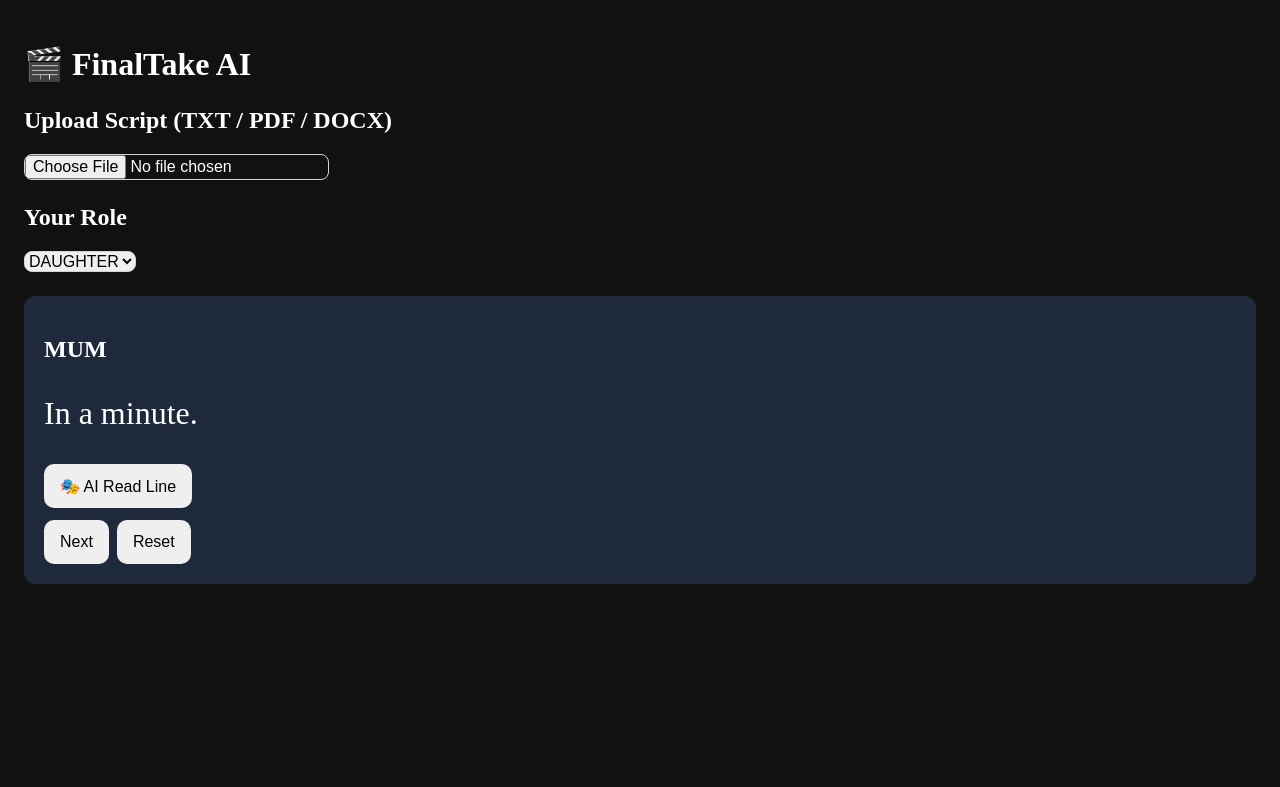
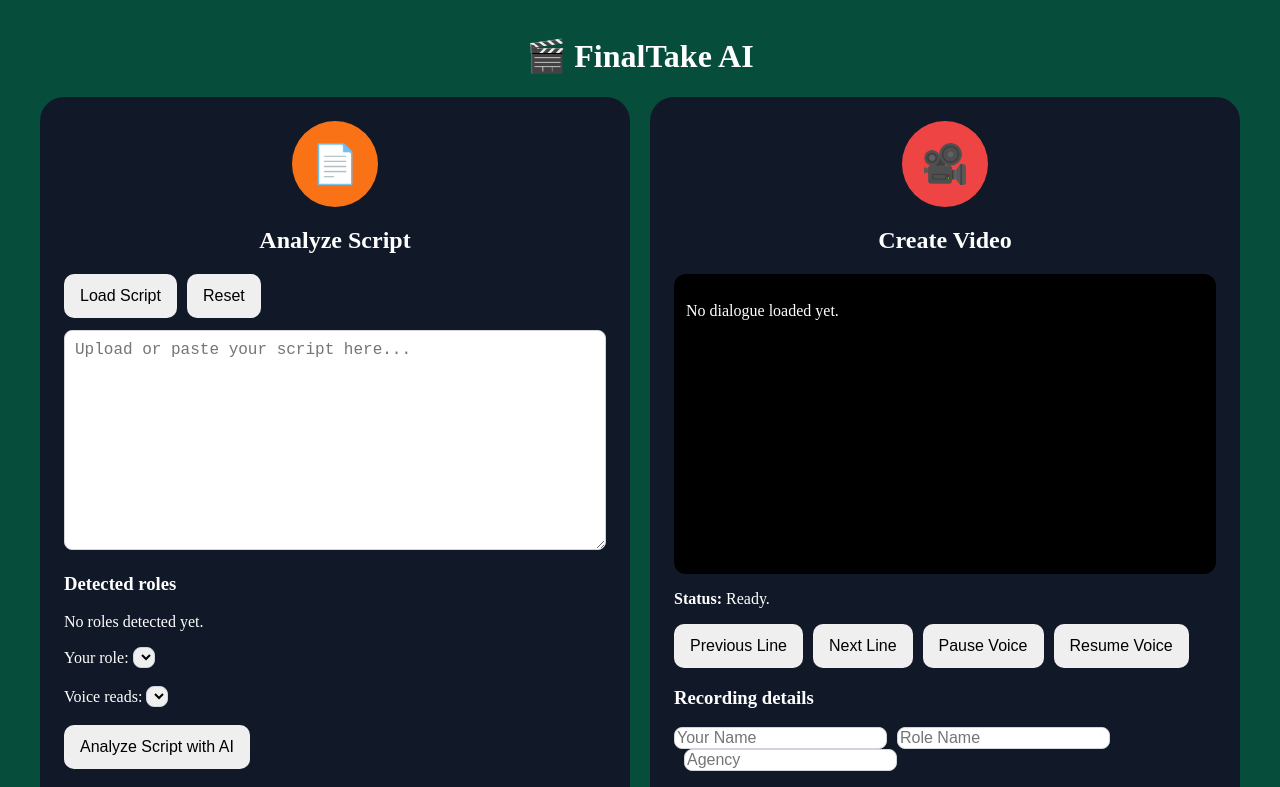
Before and after one commit to nelyivanova-maker/finaltake-ai, a Next.js app: page / in a window 1280 px wide. Shown: the top 787 px of the page. Built offline with nearby package versions, Linux system fonts and the light colour scheme.

Commit message:
Update page.tsx

```diff
--- a/app/page.tsx
+++ b/app/page.tsx
@@ -1,143 +1,58 @@
 "use client";
 
-import { useMemo, useRef, useState } from "react";
-
-const demoScript = `MUM: In a minute.
-DAUGHTER: Mum? I’m really hungry.
-MUM: I said, in a minute.
-DAUGHTER: Mum?
-MUM: I SAID IN A MINUTE!`;
-
-function parseScript(text: string) {
-  return text
-    .split(/\n+/)
-    .map((raw, index) => {
-      const match = raw.trim().match(/^([^:]+):\s*(.*)$/);
-      return {
-        id: index,
-        speaker: match ? match[1].trim().toUpperCase() : "UNKNOWN",
-        text: match ? match[2].trim() : raw.trim(),
-      };
-    })
-    .filter((line) => line.text);
-}
+import { useState } from "react";
+import AnalyzeScript from "./components/AnalyzeScript";
+import CreateVideo from "./components/CreateVideo";
+import InstallAppButton from "./components/InstallAppButton";
 
 export default function Page() {
-  const [script, setScript] = useState(demoScript);
-  const [roles, setRoles] = useState<string[]>(["MUM", "DAUGHTER"]);
-  const [myRole, setMyRole] = useState("DAUGHTER");
-  const [lineIndex, setLineIndex] = useState(0);
-  const [isSpeaking, setIsSpeaking] = useState(false);
-
-  const lines = useMemo(() => parseScript(script), [script]);
-  const current = lines[lineIndex];
-  const isMyLine = current?.speaker === myRole;
-
-  async function aiReadLine() {
-    if (!current || isMyLine) return;
-
-    setIsSpeaking(true);
-
-    const response = await fetch("/api/voice", {
-      method: "POST",
-      headers: {
-        "Content-Type": "application/json",
-      },
-      body: JSON.stringify({ text: current.text }),
-    });
-
-    const blob = await response.blob();
-    const url = URL.createObjectURL(blob);
-    const audio = new Audio(url);
-
-    audio.onended = () => {
-      setIsSpeaking(false);
-      nextLine();
-    };
-
-    await audio.play();
-  }
-
-  function nextLine() {
-    setLineIndex((i) => Math.min(i + 1, lines.length - 1));
-  }
-
-  function reset() {
-    setLineIndex(0);
-  }
+  const [script, setScript] = useState("");
+  const [roles, setRoles] = useState<string[]>([]);
+  const [myRole, setMyRole] = useState("");
+  const [voiceRole, setVoiceRole] = useState("");
 
   return (
-    <main style={{ padding: 24, background: "#111", color: "white", minHeight: "100vh" }}>
-      <h1>🎬 FinalTake AI</h1>
+    <main
+      style={{
+        background: "#064e3b",
+        minHeight: "100vh",
+        padding: 16,
+        boxSizing: "border-box",
+      }}
+    >
+      <h1 style={{ color: "#fff", textAlign: "center" }}>
+        🎬 FinalTake AI
+      </h1>
 
-      {/* FILE UPLOAD */}
-      <section style={{ marginTop: 24 }}>
-        <h2>Upload Script (TXT / PDF / DOCX)</h2>
+      <InstallAppButton />
 
-        <input
-          type="file"
-          accept=".txt,.pdf,.docx"
-          onChange={async (e) => {
-            const file = e.target.files?.[0];
-            if (!file) return;
+      <div
+        style={{
+          display: "grid",
+          gridTemplateColumns: "repeat(auto-fit, minmax(320px, 1fr))",
+          gap: 20,
+          maxWidth: 1200,
+          margin: "0 auto",
+        }}
+      >
+        <AnalyzeScript
+          script={script}
+          setScript={setScript}
+          roles={roles}
+          setRoles={setRoles}
+          myRole={myRole}
+          setMyRole={setMyRole}
+          voiceRole={voiceRole}
+          setVoiceRole={setVoiceRole}
+        />
 
-            const formData = new FormData();
-            formData.append("file", file);
-
-            const response = await fetch("/api/extract-script", {
-              method: "POST",
-              body: formData,
-            });
-
-            const data = await response.json();
-
-            if (data.text) {
-              setScript(data.text);
-              setLineIndex(0);
-
-              if (data.roles && data.roles.length > 0) {
-                setRoles(data.roles);
-                setMyRole(data.roles[0]);
-              }
-
-              alert(`Roles detected: ${data.roles?.join(", ")}`);
-            } else {
-              alert("Could not read file");
-            }
-          }}
+        <CreateVideo
+          script={script}
+          roles={roles}
+          myRole={myRole}
+          voiceRole={voiceRole}
         />
-      </section>
-
-      {/* ROLE SELECT */}
-      <section style={{ marginTop: 24 }}>
-        <h2>Your Role</h2>
-        <select value={myRole} onChange={(e) => setMyRole(e.target.value)}>
-          {roles.map((role) => (
-            <option key={role}>{role}</option>
-          ))}
-        </select>
-      </section>
-
-      {/* SCRIPT DISPLAY */}
-      <section style={{ marginTop: 24, background: "#1e293b", padding: 20, borderRadius: 12 }}>
-        <h2>{current?.speaker}</h2>
-        <p style={{ fontSize: 32 }}>{current?.text}</p>
-
-        {!isMyLine && (
-          <button onClick={aiReadLine}>
-            {isSpeaking ? "Speaking..." : "🎭 AI Read Line"}
-          </button>
-        )}
-
-        {isMyLine && <p>Your turn 🎭</p>}
-
-        <div style={{ marginTop: 12 }}>
-          <button onClick={nextLine}>Next</button>
-          <button onClick={reset} style={{ marginLeft: 8 }}>
-            Reset
-          </button>
-        </div>
-      </section>
+      </div>
     </main>
   );
 }
```
